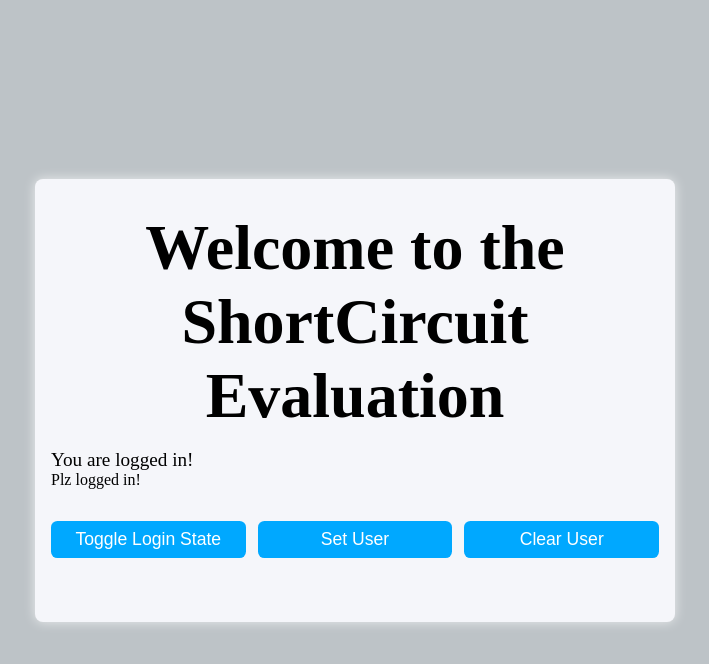
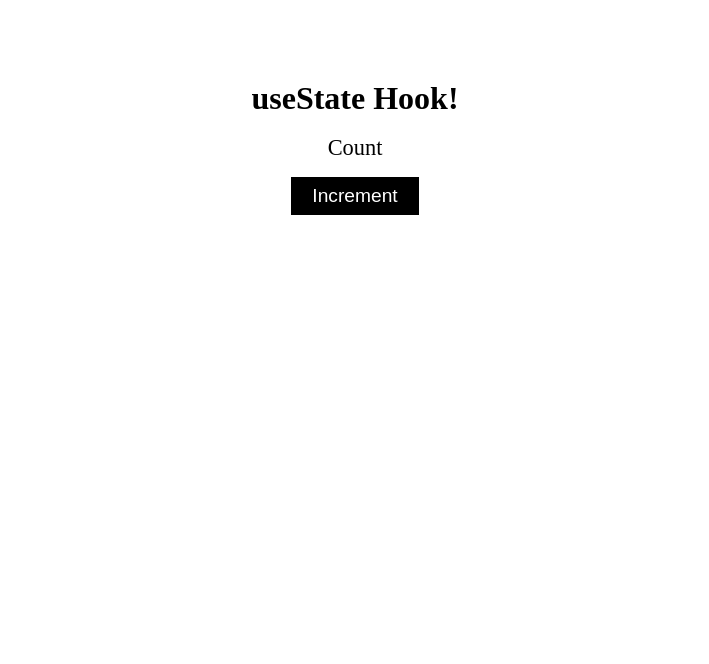
Before and after one commit to muktinathrajbanshi/reactJS2025, a React (Vite) app: page / in a window 1280 px wide. Shown: the top 664 px of the page, without its empty margins (285-994 px from the left). Built offline with nearby package versions, Linux system fonts and the light colour scheme; a web font is replaced by a local one.

Commit message:
my first useState with example started

```diff
--- a/src/App.jsx
+++ b/src/App.jsx
@@ -3,9 +3,10 @@
 // import { DerivedState } from "./components/DerivedState";
 // import { DerivedState } from "./components/DericedState";
 // import { LiftStateUp } from "./components/LiftStateUp";
-import "./components/Netflix.module.css";
-import { ShortCircuitExample } from "./components/ShortCircuit";
-import { Todo } from "./projects/Todo/Todo";
+import { Counter } from "./components/hooks/useState";
+// import "./components/Netflix.module.css";
+// import { ShortCircuitExample } from "./components/ShortCircuit";
+// import { Todo } from "./projects/Todo/Todo";
 // import { ToggleSwitch } from "./projects/ToggleSwitch/ToggleSwitch";
 // import { EventHandling } from "./components/EventHandling";
 // import { EventProps } from "./components/EventProps";
@@ -26,7 +27,8 @@ const App = () => {
     {/* <LiftStateUp /> */}
     {/* <ToggleSwitch /> */}
     {/* <Todo /> */}
-    <ShortCircuitExample />
+    {/* <ShortCircuitExample /> */}
+    <Counter />
     </section>
   );
 };
--- /dev/null
+++ b/src/components/hooks/Hooks.css
@@ -0,0 +1,25 @@
+* {
+  margin: 0;
+  padding: 0;
+  box-sizing: border-box;
+}
+
+h1 {
+  font-size: 2rem;
+  padding-top: 5rem;
+}
+
+p {
+  font-size: 1.4rem;
+}
+
+.state-button {
+  width: 8rem;
+  font-size: 1.2rem;
+  margin-top: 1rem;
+  border: none;
+  outline: none;
+  background-color: #000;
+  color: #fff;
+  padding: 0.5rem 1rem;
+}
--- /dev/null
+++ b/src/components/hooks/useState/index.jsx
@@ -0,0 +1,15 @@
+import React from 'react';
+import "../Hooks.css";
+
+export const Counter = () => {
+  return (
+    <>
+      <div className="container state-container" style={{textAlign: "center"}}>
+        <h1>useState Hook!</h1>
+        <br />
+        <p>Count</p>
+        <button className="state-button">Increment</button>
+      </div>
+    </>
+  );
+};
```
